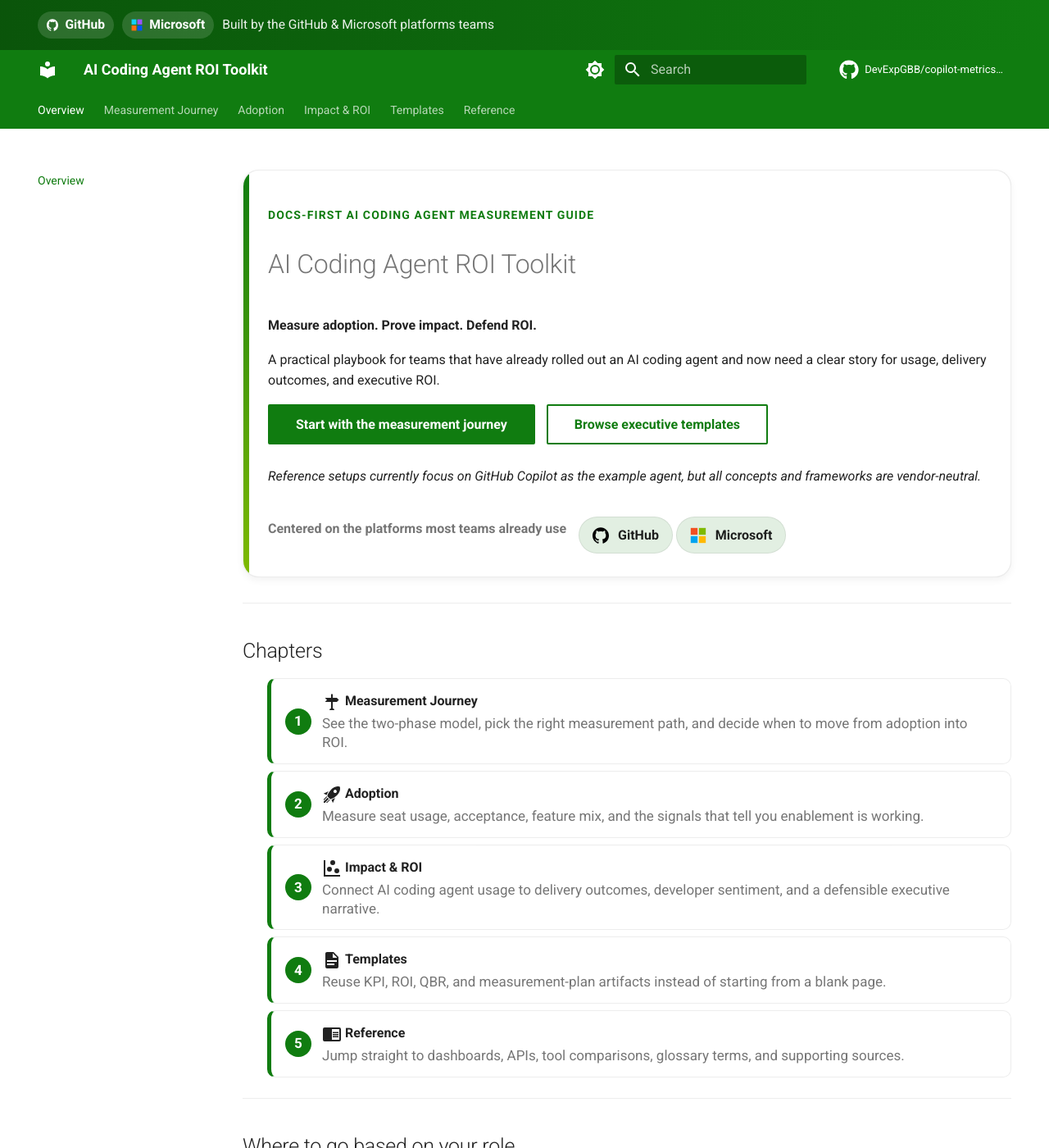
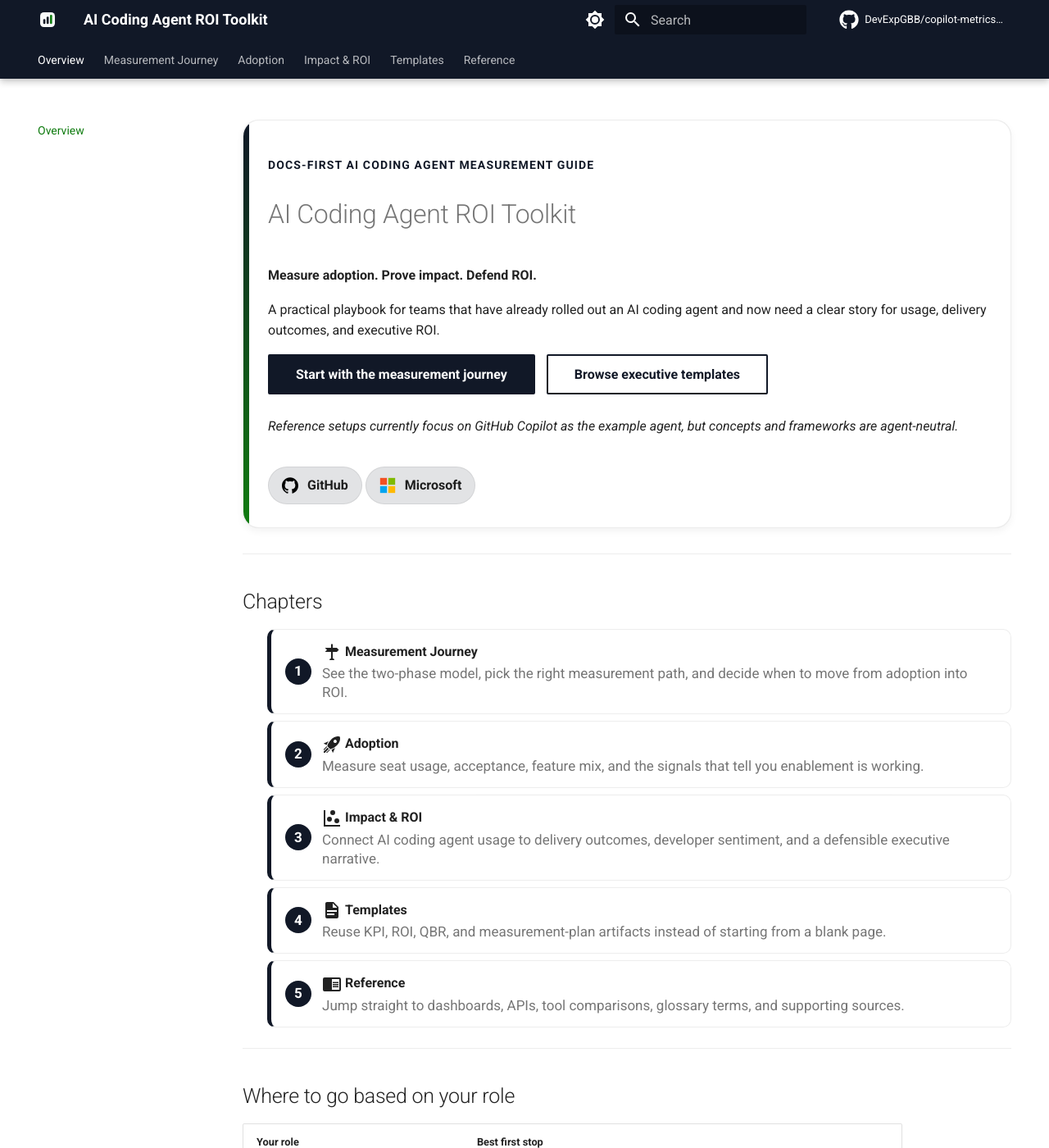
Before and after one commit to DevExpGbb/copilot-metrics-roi-toolkit, an MkDocs documentation site: the page built from docs/index.md, in a window 1280 px wide and 1400 px high. Shown: the whole window at 82% size. Built offline with MkDocs 1.6.1 and Material for MkDocs 9.7.7, drawn with Linux system fonts in a browser that asks for light colours; comment, search, counter and statistics services are not loaded.

Commit message:
Refine site header and neutral branding
Co-authored-by: Copilot <223556219+Copilot@users.noreply.github.com>

```diff
--- a/docs/index.md
+++ b/docs/index.md
@@ -17,12 +17,10 @@ A practical playbook for teams that have already rolled out an AI coding agent a
 [Browse executive templates](exec-templates/index.md){ .md-button }
 
 <div class="text-sm text-gray-600" markdown>
-*Reference setups currently focus on GitHub Copilot as the example agent, but all concepts and frameworks are vendor-neutral.*
+*Reference setups currently focus on GitHub Copilot as the example agent, but concepts and frameworks are agent-neutral.*
 </div>
 
 <div class="logo-band" markdown>
-
-<span class="logo-band__label">Centered on the platforms most teams already use</span>
 
 <span class="logo-chip">
   <img src="assets/logos/github.svg" alt="" />
--- a/docs/stylesheets/extra.css
+++ b/docs/stylesheets/extra.css
@@ -1,80 +1,17 @@
 [data-md-color-scheme="default"] {
-  --md-primary-fg-color: #107C10;
-  --md-primary-fg-color--light: #4CAF50;
-  --md-primary-fg-color--dark: #0B5C0B;
-  --md-accent-fg-color: #7FBA00;
+  --md-primary-fg-color: #111827;
+  --md-primary-fg-color--light: #1f2937;
+  --md-primary-fg-color--dark: #030712;
+  --md-accent-fg-color: #107c10;
+  --md-typeset-a-color: #107c10;
 }
 
 [data-md-color-scheme="slate"] {
-  --md-primary-fg-color: #4CAF50;
-  --md-primary-fg-color--light: #7FBA00;
-  --md-primary-fg-color--dark: #2E7D32;
-  --md-accent-fg-color: #B4D33A;
-}
-
-/* Announcement bar (custom override) */
-.md-banner {
-  background: linear-gradient(90deg,
-    color-mix(in srgb, var(--md-primary-fg-color--dark) 92%, black 8%),
-    var(--md-primary-fg-color));
-  color: #ffffff;
-}
-
-.announce-bar {
-  display: flex;
-  flex-wrap: wrap;
-  gap: 0.75rem 1rem;
-  align-items: center;
-  justify-content: space-between;
-  padding: 0.1rem 0;
-  font-size: 0.78rem;
-}
-
-.announce-bar__credit {
-  display: inline-flex;
-  flex-wrap: wrap;
-  align-items: center;
-  gap: 0.5rem;
-}
-
-.announce-bar__chip {
-  display: inline-flex;
-  align-items: center;
-  gap: 0.4rem;
-  padding: 0.2rem 0.55rem;
-  border-radius: 999px;
-  background: rgba(255, 255, 255, 0.14);
-  font-weight: 600;
-  color: #ffffff;
-}
-
-.announce-bar__chip img {
-  width: 0.72rem;
-  height: 0.72rem;
-  display: block;
-  filter: invert(1) brightness(1.2);
-}
-
-.announce-bar__label {
-  opacity: 0.92;
-}
-
-.announce-bar__cta {
-  display: inline-flex;
-  align-items: center;
-  gap: 0.3rem;
-  padding: 0.25rem 0.7rem;
-  border: 1px solid rgba(255, 255, 255, 0.55);
-  border-radius: 999px;
-  color: #ffffff;
-  font-weight: 600;
-  text-decoration: none;
-}
-
-.announce-bar__cta:hover,
-.announce-bar__cta:focus {
-  background: rgba(255, 255, 255, 0.18);
-  color: #ffffff;
+  --md-primary-fg-color: #111827;
+  --md-primary-fg-color--light: #1f2937;
+  --md-primary-fg-color--dark: #030712;
+  --md-accent-fg-color: #4caf50;
+  --md-typeset-a-color: #4caf50;
 }
 
 .hero,
--- a/mkdocs.yml
+++ b/mkdocs.yml
@@ -7,6 +7,8 @@ repo_name: DevExpGBB/copilot-metrics-roi-toolkit
 theme:
   name: material
   custom_dir: overrides
+  logo: assets/logos/toolkit-neutral.svg
+  favicon: assets/logos/toolkit-neutral.svg
   features:
     - navigation.instant
     - navigation.tabs
--- a/overrides/main.html
+++ b/overrides/main.html
@@ -1,17 +1 @@
 {% extends "base.html" %}
-
-{% block announce %}
-<span class="announce-bar">
-  <span class="announce-bar__credit">
-    <span class="announce-bar__chip">
-      <img src="{{ 'assets/logos/github.svg' | url }}" alt="" />
-      GitHub
-    </span>
-    <span class="announce-bar__chip">
-      <img src="{{ 'assets/logos/microsoft.svg' | url }}" alt="" />
-      Microsoft
-    </span>
-    <span class="announce-bar__label">Built by the GitHub &amp; Microsoft platforms teams</span>
-  </span>
-</span>
-{% endblock %}
```
Also changed, not shown: docs/assets/logos/github-copilot.svg (added), docs/assets/logos/toolkit-neutral.svg (added).
